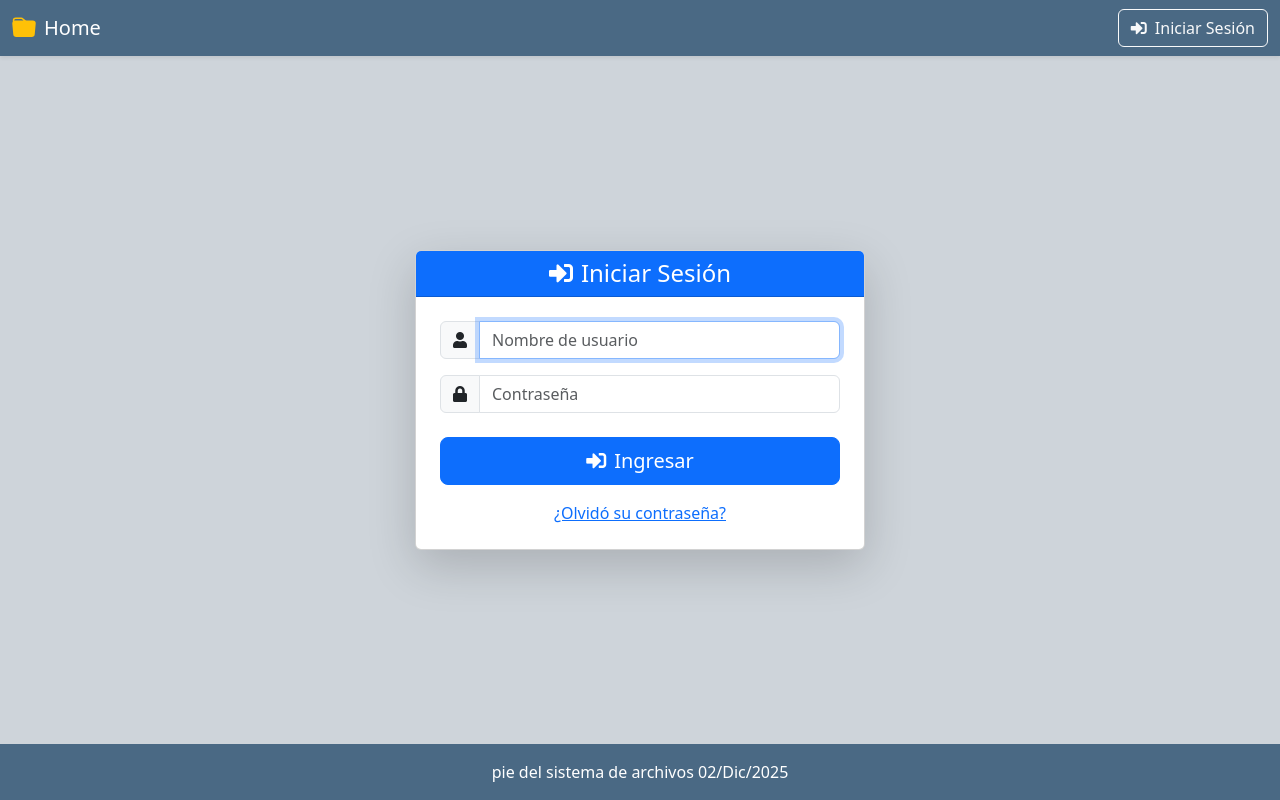
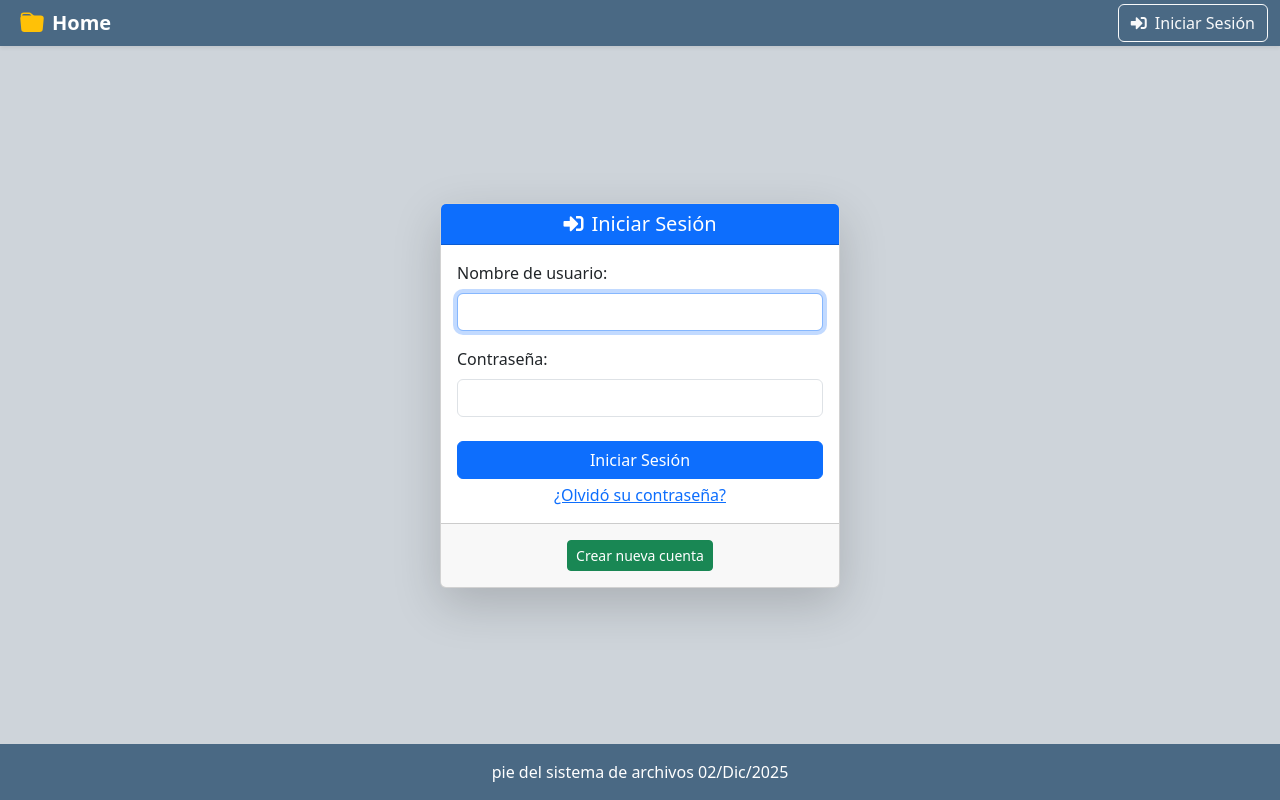
Before and after one commit to everdelgad0/SISarchivos, a Django app: page /users/login/ in a window 1280 px wide. Run offline with Django 5.2, Linux system fonts and the light colour scheme.

Commit message:
craer usuarios y ocultar informacion

```diff
--- a/apps/ambiente/urls.py
+++ b/apps/ambiente/urls.py
@@ -18,7 +18,7 @@ urlpatterns = [
 
     # urls para ambiente
     path('ambientes/', login_required(AmbienteListView.as_view()), name='ambiente_list'),
-    path('ambientes/<int:pk>/', permission_required("users.ambiente")(login_required(AmbienteDetailView.as_view())), name='ambiente_detail'),
+    path('ambientes/<int:pk>/', login_required(AmbienteDetailView.as_view()), name='ambiente_detail'),
     path('ambientes/crear/', permission_required("users.ambiente")(login_required(AmbienteCreateView.as_view())), name='ambiente_create'),
     path('ambientes/editar/<int:pk>/', permission_required("users.ambiente")(login_required(AmbienteUpdateView.as_view())), name='ambiente_update'),
     path('ambientes/borrar/<int:pk>/', permission_required("users.ambiente")(login_required(AmbienteDeleteView.as_view())), name='ambiente_delete'),
--- a/apps/users/templates/auth/login.html
+++ b/apps/users/templates/auth/login.html
@@ -1,40 +1,38 @@
 {% extends "base/main.html" %}
 
 {% block content %}
-<div class="container d-flex flex-column justify-content-center align-items-center" style="flex-grow: 1;">
-    <div class="card shadow-lg" style="width: 100%; max-width: 450px;">
+<div class="container d-flex flex-column justify-content-center align-items-center" style="flex-grow: 1; min-height: 80vh;">
+    <div class="card shadow-lg" style="width: 100%; max-width: 400px;">
         <div class="card-header bg-primary text-white text-center">
-            <h4 class="mb-0"><i class="fas fa-sign-in-alt me-2"></i>Iniciar Sesión</h4>
+            <h5 class="mb-0"><i class="fas fa-sign-in-alt me-2"></i>Iniciar Sesión</h5>
         </div>
-        <div class="card-body p-4">
+        <div class="card-body p-3">
             {% if form.errors %}
-                <div class="alert alert-danger" role="alert">
-                    <i class="fas fa-exclamation-triangle me-2"></i>
-                    Tu usuario y contraseña no coinciden. Por favor, inténtalo de nuevo.
-                </div>
+            <div class="alert alert-danger">
+                Tu nombre de usuario y contraseña no coinciden. Por favor, inténtalo de nuevo.
+            </div>
             {% endif %}
 
-            <form method="post">
+            <form method="post" action="{% url 'users:login' %}">
                 {% csrf_token %}
-                <div class="input-group mb-3">
-                    <span class="input-group-text"><i class="fas fa-user"></i></span>
-                    <input type="text" name="username" id="id_username" class="form-control" placeholder="Nombre de usuario" required autofocus>
+                <div class="mb-3">
+                    <label for="id_username" class="form-label">{{ form.username.label }}:</label>
+                    <input type="text" name="username" autofocus autocapitalize="none" autocomplete="username" maxlength="150" required id="id_username" class="form-control">
                 </div>
-
-                <div class="input-group mb-4">
-                    <span class="input-group-text"><i class="fas fa-lock"></i></span>
-                    <input type="password" name="password" id="id_password" class="form-control" placeholder="Contraseña" required>
+                <div class="mb-3">
+                    <label for="id_password" class="form-label">{{ form.password.label }}:</label>
+                    <input type="password" name="password" autocomplete="current-password" required id="id_password" class="form-control">
                 </div>
-
-                <div class="d-grid">
-                    <button type="submit" class="btn btn-primary btn-lg">
-                        <i class="fas fa-sign-in-alt me-2"></i>Ingresar
-                    </button>
+                <div class="d-grid mt-4">
+                    <button type="submit" class="btn btn-primary">Iniciar Sesión</button>
+                </div>
+                <div class="text-center mt-1">
+                    <a href="{% url 'users:password_reset' %}">¿Olvidó su contraseña?</a>
                 </div>
             </form>
-            <div class="text-center mt-3">
-                <a href="{% url 'users:password_reset' %}">¿Olvidó su contraseña?</a>
-            </div>
+        </div>
+        <div class="card-footer text-center py-3">
+            <a href="{% url 'users:register' %}" class="btn btn-success btn-sm">Crear nueva cuenta</a>
         </div>
     </div>
 </div>
--- a/apps/users/urls.py
+++ b/apps/users/urls.py
@@ -1,7 +1,6 @@
 from django.urls import path, reverse_lazy
 from django.contrib.auth.views import LoginView, logout_then_login, PasswordResetView
-from django.contrib.auth.decorators import login_required, permission_required
-from django.views.generic.base import RedirectView
+from django.contrib.auth.decorators import login_required
 from django.contrib.auth import views as auth_views
 from .views import *
 
@@ -16,6 +15,7 @@ urlpatterns = [
         logout_then_login,
         name='logout'
     ),
+    path('register/', RegistroUsuario.as_view(), name='register'),
     path('password_reset/', auth_views.PasswordResetView.as_view(template_name='auth/password_reset.html', email_template_name='auth/password_reset_email.html', subject_template_name='auth/password_reset_subject.txt', success_url=reverse_lazy('users:password_reset_done')), name='password_reset'),
     path('password_reset/done/', auth_views.PasswordResetDoneView.as_view(template_name='auth/password_reset_done.html'), name='password_reset_done'),
     path('reset/<uidb64>/<token>/', auth_views.PasswordResetConfirmView.as_view(template_name='auth/password_reset_confirm.html',success_url=reverse_lazy('users:password_reset_complete')), name='password_reset_confirm'),
--- a/templates/base/main.html
+++ b/templates/base/main.html
@@ -18,6 +18,9 @@
         border-bottom: 3px solid #0dcaf0; /* Color cian (info de Bootstrap) para un look moderno */
         border-radius: .25rem .25rem 0 0;
       }
+      .navbar-brand:hover {
+        background-color: rgba(255, 255, 255, 0.1);
+      }
     </style>
   </head>
   <body >
--- a/templates/base/navar.html
+++ b/templates/base/navar.html
@@ -1,23 +1,17 @@
-<nav class="navbar navbar-expand-lg navbar-dark bg-custom-nav shadow-sm">
+<nav class="navbar navbar-expand-lg navbar-dark bg-custom-nav shadow-sm py-1">
     <div class="container-fluid">
-        <a class="navbar-brand d-flex align-items-center" href="{% url 'home' %}">
+        <a class="navbar-brand d-flex align-items-center py-1 px-2 rounded-3 {% if request.resolver_match.view_name == 'users:home' %}active-brand{% endif %}" href="{% url 'home' %}" style="transition: background-color 0.3s ease;">
             <svg xmlns="http://www.w3.org/2000/svg" width="24" height="24" fill="currentColor" class="bi bi-folder-fill me-2 text-warning" viewBox="0 0 16 16">
                 <path d="M9.828 3h3.982a2 2 0 0 1 1.992 2.181l-.637 7A2 2 0 0 1 13.174 14H2.826a2 2 0 0 1-1.991-1.819l-.637-7a1.99 1.99 0 0 1 .342-1.31L.5 3a2 2 0 0 1 2-2h3.672a2 2 0 0 1 1.414.586l.828.828A2 2 0 0 0 9.828 3zm-8.322.12C1.72 3.042 1.95 3 2.19 3h5.396l-.707-.707A1 1 0 0 0 6.172 2H2.5a1 1 0 0 0-1 .981l.006.139z"/>
             </svg>
-            <span>Home</span>
+            <span class="fw-bold">Home</span>
         </a>
         <button class="navbar-toggler" type="button" data-bs-toggle="collapse" data-bs-target="#navbarNav" aria-controls="navbarNav" aria-expanded="false" aria-label="Toggle navigation">
             <span class="navbar-toggler-icon"></span>
         </button>
         <div class="collapse navbar-collapse" id="navbarNav">
-            <!-- Este elemento empuja todo lo demás a la derecha -->
-            <div class="me-auto"></div>
-
-            <!-- Elementos de la derecha -->
-            <div class="d-flex align-items-center">
-                {% if user.is_authenticated %}
-                    <!-- Enlaces de navegación principal -->
-                    <ul class="navbar-nav me-3">
+            {% if user.is_authenticated %}
+                <ul class="navbar-nav me-auto mb-2 mb-lg-0">
                         <li class="nav-item">
                             <a class="nav-link {% if 'ambiente_' in request.resolver_match.view_name %}active{% endif %}" href="{% url 'ambiente:ambiente_list' %}">Ambientes</a>
                         </li>
@@ -31,11 +25,21 @@
                             <a class="nav-link {% if 'archivo_' in request.resolver_match.view_name %}active{% endif %}" href="{% url 'ambiente:archivo_list' %}">Archivos</a>
                         </li>
                     </ul>
-
+            {% else %}
+                <!-- Este elemento empuja todo lo demás a la derecha cuando el usuario no está autenticado -->
+                <div class="me-auto"></div>
+            {% endif %}
+            <!-- Elementos de la derecha -->
+            <div class="d-flex align-items-center">
+                {% if user.is_authenticated %}
                     <!-- Buscador -->
                     <form class="d-flex me-3" role="search" method="get" action="{% url 'ambiente:search_results' %}">
-                        <input class="form-control me-2" type="search" name="q" placeholder="Buscar..." aria-label="Search" value="{{ request.GET.q }}">
-                        <button class="btn btn-outline-light" type="submit">Buscar</button>
+                        <div class="input-group">
+                            <input class="form-control" type="search" name="q" placeholder="Buscar..." aria-label="Search" value="{{ request.GET.q }}">
+                            <button class="btn btn-outline-light" type="submit" style="border-left: 0;">
+                                <i class="fas fa-search"></i>
+                            </button>
+                        </div>
                     </form>
                 {% endif %}
 
@@ -43,8 +47,8 @@
                 <div class="navbar-nav">
                     {% if user.is_authenticated %}
                         <div class="nav-item dropdown">
-                            <a class="nav-link dropdown-toggle" href="#" id="navbarUserDropdown" role="button" data-bs-toggle="dropdown" aria-expanded="false">
-                                <i class="fas fa-user-circle me-1"></i> {{ user.username }}
+                            <a class="btn btn-outline-light dropdown-toggle d-flex align-items-center" href="#" id="navbarUserDropdown" role="button" data-bs-toggle="dropdown" aria-expanded="false">
+                                <i class="fas fa-user-circle fa-lg me-2"></i> {{ user.username }}
                             </a>
                             <ul class="dropdown-menu dropdown-menu-end shadow-lg" aria-labelledby="navbarUserDropdown">
                                 <li>
```
Also changed, not shown: SISarchivos/settings.py (+9 -18 lines), apps/users/forms.py (added, +31 -0 lines), apps/users/templates/auth/register.html (added, +41 -0 lines), apps/users/views.py (+11 -0 lines).
